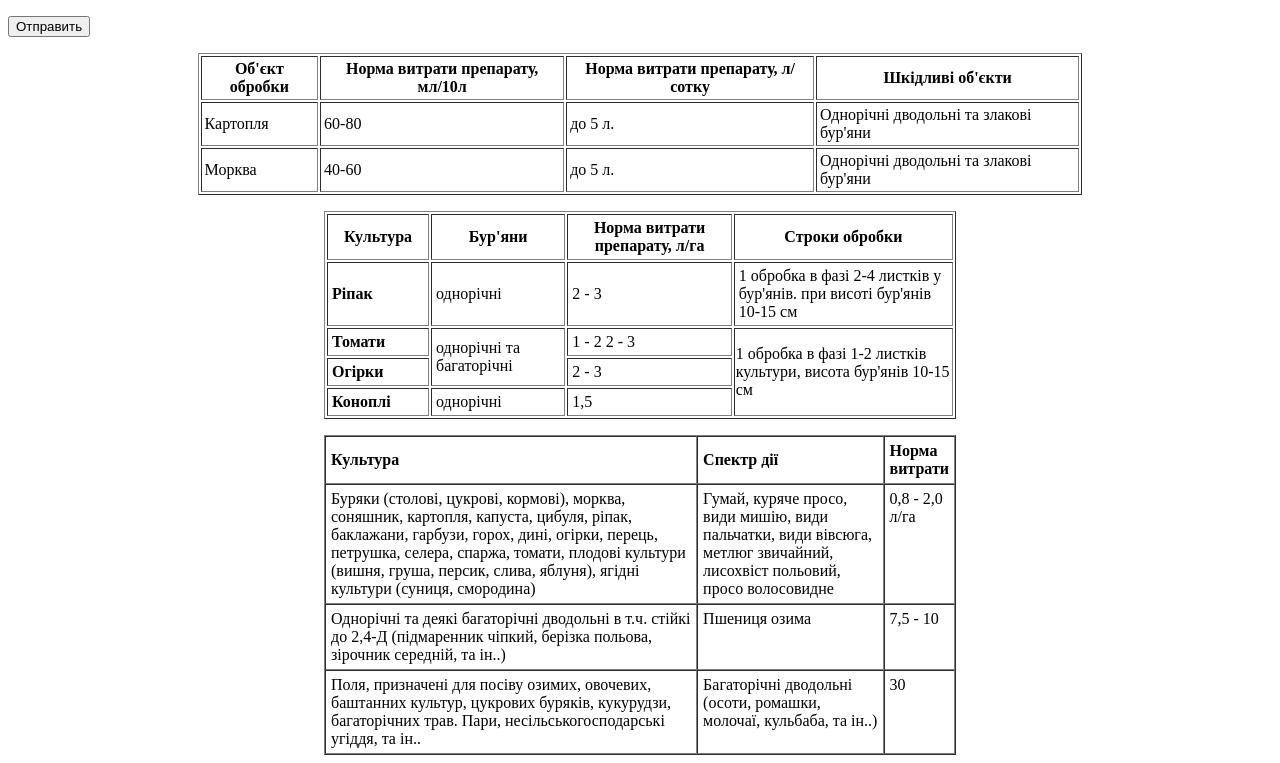
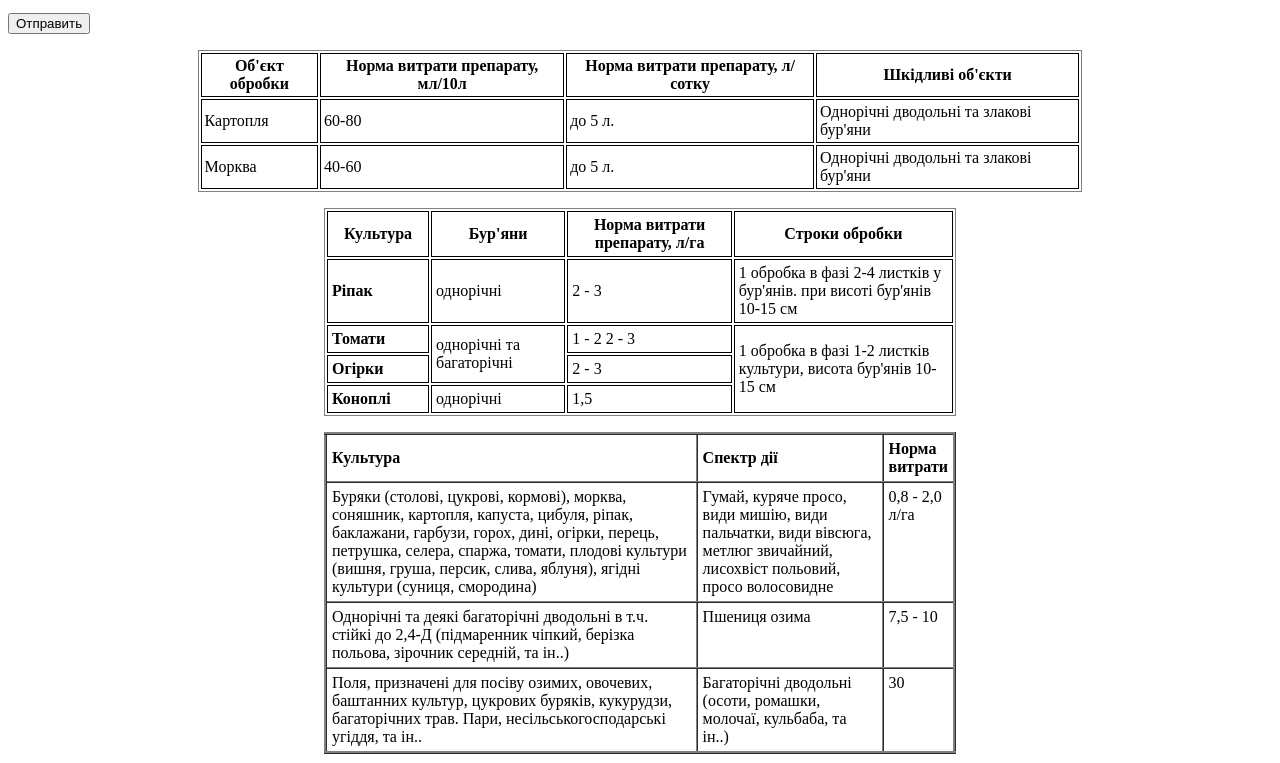
Before and after one commit to GeekHub-FrontEnd-CMS-Online-8/Chernetskiy_Oleg_hw_3, a plain HTML site: page index.html in a window 1280 px wide. Shown: the part 1350-2113 px from the top of the page. Drawn offline with Linux system fonts and the light colour scheme.

Commit message:
Checking completed

```diff
--- a/css/styles.css
+++ b/css/styles.css
@@ -1,57 +1,78 @@
+.field {
+    border: 1px solid grey; /*Параметры рамки: Ширина СтильРамки Цвет*/
+}
 .t1 {
-    width: 70%;
-   /* border: 1px double grey; */
+    width: 70%; /*Ширина таблицы*/
+    border: 1px double grey; /*Параметры общей рамки таблицы: Ширина СтильРамки Цвет*/
+    border-collapse: separate; /*Вокруг каждой ячейки отображается своя собственная рамка, в местах соприкосновения ячеек показываются сразу две линии.*/
+    margin: 0 auto; /*Расположение таблицы по горизонтали по центру*/
 }
 .t2 {
-    width: 50%;
+    width: 50%; /*Ширина таблицы*/
+    border: 1px double grey; /*Параметры общей рамки таблицы: Ширина СтильРамки Цвет*/
+    border-collapse: separate; /*Вокруг каждой ячейки отображается своя собственная рамка, в местах соприкосновения ячеек показываются сразу две линии.*/
+    margin: 0 auto; /*Расположение таблицы по горизонтали по центру*/
 }
 .t3{
-    width: 50%;
-    border-spacing: 0;
+    width: 50%; /*Ширина таблицы*/
+    border: 3px ridge grey; /*Параметры общей рамки таблицы: Ширина СтильРамки Цвет*/
+    border-collapse: collapse; /*Линия между ячейками отображается только одна*/
+    margin: 0 auto; /*Расположение таблицы по горизонтали по центру*/
 }
 .t1k {
-    padding: 3px;
+    padding: 3px; /*Размер полей*/
+    border: 1px solid black; /*Параметры рамок вокруг ячеек: Ширина СтильРамки Цвет*/
 }
 .tx {
-    text-align: left;
-    padding: 4px;
+    text-align: left; /*Выравнивание текста по левому краю*/
+    padding: 4px; /*Размер полей*/
+    border: 1px solid black; /*Параметры рамок вокруг ячеек: Ширина СтильРамки Цвет*/
 }
 .tx1 {
-    text-align: left;
-    padding: 4px;
+    text-align: left; /*Выравнивание текста по левому краю*/
+    padding: 4px; /*Размер полей*/
+    border: 1px solid black; /*Параметры рамок вокруг ячеек: Ширина СтильРамки Цвет*/
 }
 .ty{
-    width: 5%;
-    padding: 4px;
+    width: 5%; /*Ширина ячейки*/
+    padding: 4px; /*Размер полей*/
+    border: 1px solid black; /*Параметры рамок вокруг ячеек: Ширина СтильРамки Цвет*/
 }
 .ty1 {
-    width: 10%;
-    padding: 4px;
+    width: 10%; /*Ширина ячейки*/
+    padding: 4px; /*Размер полей*/
+    border: 1px solid black; /*Параметры рамок вокруг ячеек: Ширина СтильРамки Цвет*/
 }
 .ty2 {
-    width: 15%;
-    padding: 4px;
+    width: 15%; /*Ширина ячейки*/
+    padding: 4px; /*Размер полей*/
+    border: 1px solid black; /*Параметры рамок вокруг ячеек: Ширина СтильРамки Цвет*/
 }
 .ty3 {
-    width: 20%;
-    padding: 4px;
+    width: 20%; /*Ширина ячейки*/
+    padding: 4px; /*Размер полей*/
+    border: 1px solid black; /*Параметры рамок вокруг ячеек: Ширина СтильРамки Цвет*/
 }
 .tz1 {
-    width: 60%;
-    text-align: left;
-    padding: 5px;
+    width: 60%; /*Ширина ячейки*/
+    text-align: left; /*Выравнивание текста по левому краю*/
+    padding: 5px; /*Размер полей*/
+    border: 2px ridge grey; /*Параметры рамок вокруг ячеек: Ширина СтильРамки Цвет*/
 }
 .tz2 {
-    width: 30%;
-    text-align: left;
-    padding: 5px;
+    width: 30%; /*Ширина ячейки*/
+    text-align: left; /*Выравнивание текста по левому краю*/
+    padding: 5px; /*Размер полей*/
+    border: 2px ridge grey; /*Параметры рамок вокруг ячеек: Ширина СтильРамки Цвет*/
 }
 .tz3{
-    width: 10%;
-    text-align: left;
-    padding: 5px;
+    width: 10%; /*Ширина ячейки*/
+    text-align: left; /*Выравнивание текста по левому краю*/
+    padding: 5px; /*Размер полей*/
+    border: 2px ridge grey; /*Параметры рамок вокруг ячеек: Ширина СтильРамки Цвет*/
 }
 .tf1 {
-    vertical-align: text-top;
-    padding: 5px;
+    vertical-align: text-top; /*Выравнивание элемента по вертикали. Верхняя граница элемента выравнивается по самому высокому текстовому элементу текущей строки*/
+    padding: 5px; /*Размер полей*/
+    border: 2px ridge grey; /*Параметры рамок вокруг ячеек: Ширина СтильРамки Цвет*/
 }
--- a/index.html
+++ b/index.html
@@ -8,7 +8,7 @@
  <body>
   <form action="http://..." method="post">
    <p>
-   <fieldset>
+   <fieldset class="field">
     <legend>
      <strong>Коротко о себе</strong>
     </legend>
@@ -39,9 +39,9 @@
      <input type="text" maxlength="3" name="Age" size="1" required> лет
     </label>
     </p>
-    </fieldset>
+   </fieldset>
     <p>
-     <fieldset>
+   <fieldset class="field">
     <legend>
      <strong>Подробнее о себе</strong>
     </legend>
@@ -123,9 +123,9 @@
       <option value="p3">Третья позиция</option>
      </select>
     </p>
-    </fieldset>
+   </fieldset>
     <p>
-     <fieldset>
+   <fieldset class="field">
       <legend>
        <strong>И в заключении</strong>
       </legend>
@@ -169,7 +169,7 @@
     <button type="submit">Отправить</button>
    </p>
   </form>
-  <table class="t1" border="1" align="center">
+  <table class="t1">
    <thead>
     <tr>
         <th class="t1k">Об'єкт обробки</th>
@@ -194,7 +194,7 @@
    </tbody>
   </table>
   <p>
-  <table class="t2" border="1" align="center">
+  <table class="t2">
    <thead>
     <tr>
         <th class="ty">Культура</th>
@@ -212,9 +212,9 @@
     </tr>
     <tr>
         <th class="tx">Томати</th>
-        <td  class="tx1" rowspan="2">однорічні та багаторічні</td>
+        <td class="tx1" rowspan="2">однорічні та багаторічні</td>
         <td class="tx1">1 - 2 2 - 3</td>
-        <td rowspan="3">1 обробка в фазі 1-2 листків культури, висота бур'янів 10-15 см</td>
+        <td class="tx1" rowspan="3">1 обробка в фазі 1-2 листків культури, висота бур'янів 10-15 см</td>
     </tr>
     <tr>
         <th class="tx">Огірки</th>
@@ -228,7 +228,7 @@
    </tbody>
   </table>
  <p>
-  <table class="t3" border align="center">
+  <table class="t3">
    <thead>
     <tr>
         <th class="tz1">Культура</th>
```
